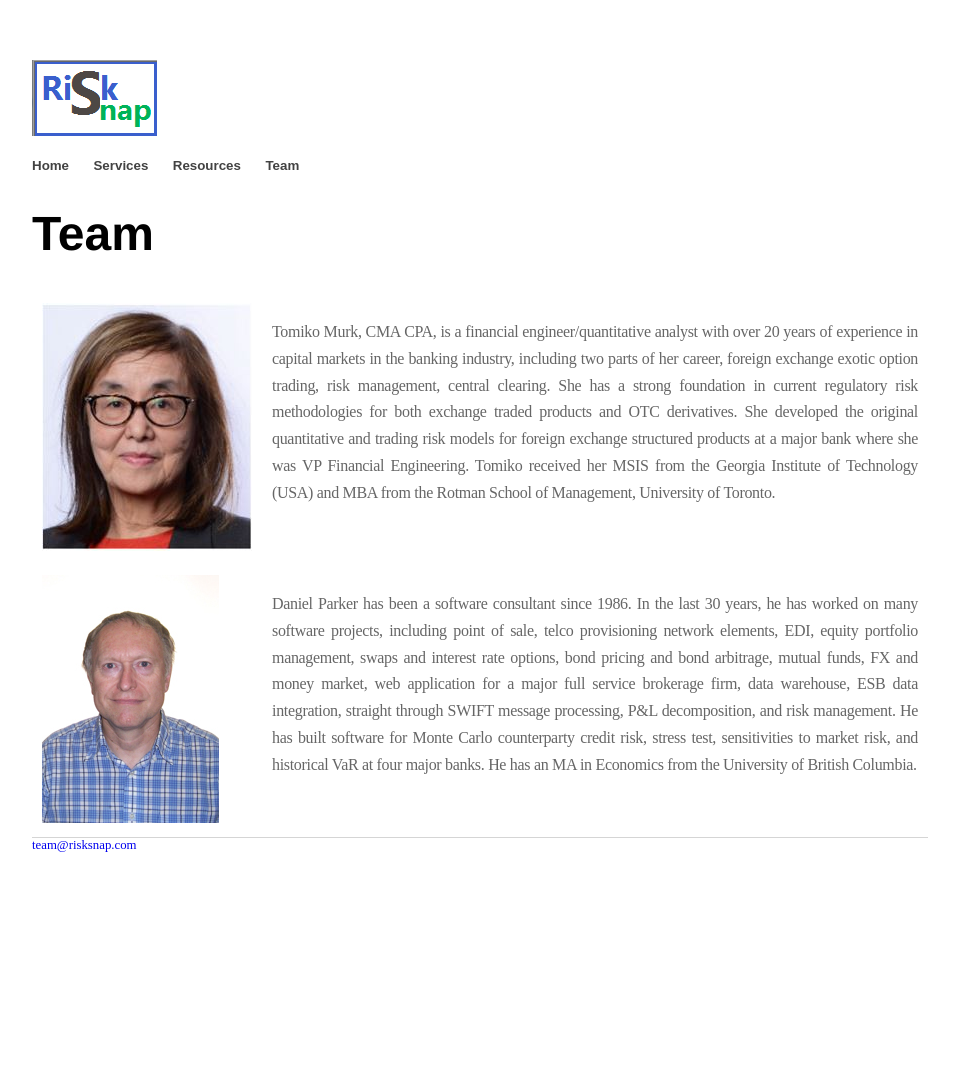
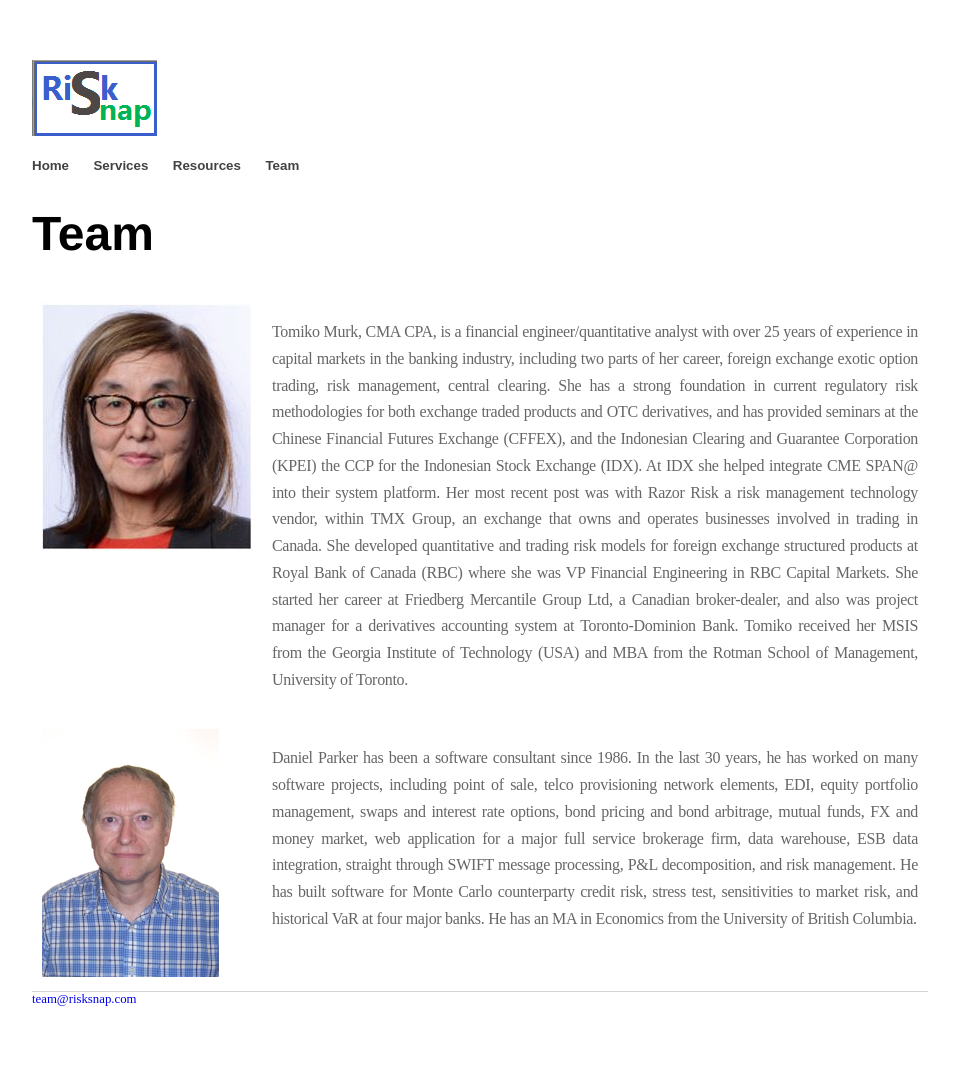
Before and after one commit to risksnap/RiskSnap, a Jekyll site: the page built from team/index.html, in a window 1280 px wide. Shown: the whole page, without its empty margins (160-1119 px from the left). Built offline with Jekyll 4.4.1, drawn with Linux system fonts in a browser that asks for light colours; before the commit the page ends 913 px from its top, so only the background shows below that.

Commit message:
Update Tomiko profile

```diff
--- a/team/index.html
+++ b/team/index.html
@@ -8,14 +8,25 @@ layout: team-template
             <img alt="" src="/images/TomikoMurk.jpg"/>
         </div>
         <div class="table-body-text-cell">
-    <p>Tomiko Murk, CMA CPA, is a financial engineer/quantitative analyst with over 20 years of
-    experience in capital markets in the banking industry, including two parts of her career,
-    foreign exchange exotic option trading, risk management, central clearing.  She has a
-    strong foundation in current regulatory risk methodologies for both exchange traded products
-    and OTC derivatives. She developed the original quantitative and trading risk models for
-    foreign exchange structured products at a major bank where she was VP Financial Engineering.
-    Tomiko received her MSIS from the Georgia Institute of Technology (USA) and MBA from the
-    Rotman School of Management, University of Toronto.</p>
+<p>Tomiko Murk, CMA CPA, is a financial engineer/quantitative analyst with
+over 25 years of experience in capital markets in the banking industry,
+including two parts of her career, foreign exchange exotic option trading,
+risk management, central clearing.  She has a strong foundation in current
+regulatory risk methodologies for both exchange traded products and OTC
+derivatives, and has provided seminars at the Chinese Financial Futures
+Exchange (CFFEX), and the Indonesian Clearing and Guarantee Corporation
+(KPEI) the CCP for the Indonesian Stock Exchange (IDX).  At IDX she helped
+integrate CME SPAN@ into their system platform.  Her most recent post was
+with Razor Risk a risk management technology vendor, within TMX Group, an
+exchange that owns and operates businesses involved in trading in Canada.
+She developed quantitative and trading risk models for foreign exchange
+structured products at Royal Bank of Canada (RBC) where she was VP
+Financial Engineering in RBC Capital Markets.  She started her career at
+Friedberg Mercantile Group Ltd, a Canadian broker-dealer, and also was
+project manager for a derivatives accounting system at Toronto-Dominion
+Bank.  Tomiko received her MSIS from the Georgia Institute of Technology
+(USA) and MBA from the Rotman School of Management, University of Toronto.
+            </p>
         </div>
     </div>
 
```
Also changed, not shown: _layouts/default.html (added, +28 -0 lines).
